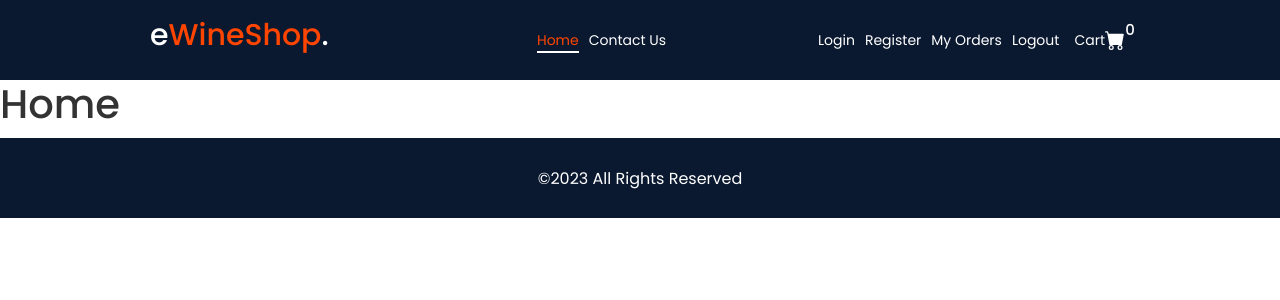
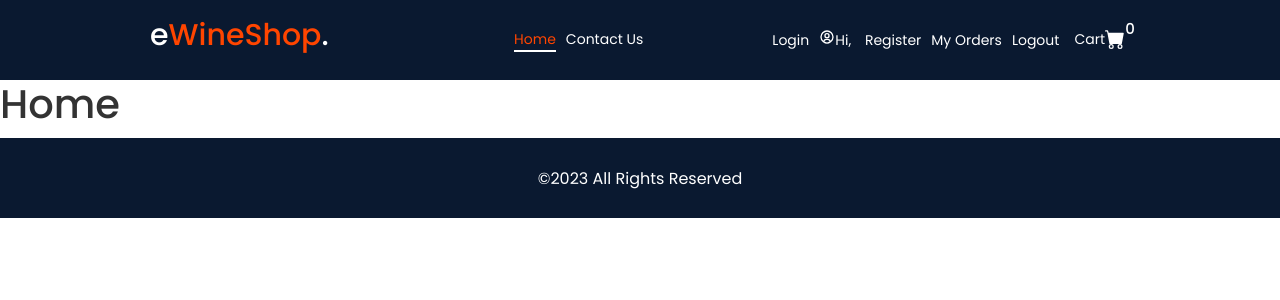
Before and after one commit to gaurav1043/Ecommerce-website, a React (Create React App) app: page / in a window 1280 px wide. Shown: the top 300 px of the page. Built offline with nearby package versions, Linux system fonts and the light colour scheme; no server answers.

Commit message:
Monitor Signed in user

```diff
--- a/src/components/header/Header.js
+++ b/src/components/header/Header.js
@@ -1,13 +1,14 @@
-import React, { useState } from "react";
+import React, { useEffect, useState } from "react";
 import { Link, NavLink, useNavigate } from "react-router-dom";
 import styles from "./Header.module.scss";
 import { BsFillCartFill } from "react-icons/bs";
 import { AiOutlineMenu } from "react-icons/ai";
+import { BiUserCircle } from "react-icons/bi";
 import { MdOutlineCancel } from "react-icons/md";
 import { auth } from "../../firebase/config";
 import { signOut } from "firebase/auth";
 import { toast } from "react-toastify";
-
+import { onAuthStateChanged } from "firebase/auth";
 const logo = (
   <div className={styles.logo}>
     <Link to="/">
@@ -29,6 +30,18 @@ const cart = (
 const activeLink = ({ isActive }) => (isActive ? `${styles.active}` : "");
 const Header = () => {
   const [showMenu, setShowMenu] = useState(false);
+  const [displayName, setDisplayName] = useState("");
+
+  //Monitor currently signed in user
+  useEffect(() => {
+    onAuthStateChanged(auth, (user) => {
+      if (user) {
+        setDisplayName(user.displayName);
+      } else {
+        setDisplayName("");
+      }
+    });
+  });
   const toggleMenu = () => {
     setShowMenu(!showMenu);
   };
@@ -81,6 +94,10 @@ const Header = () => {
               <NavLink className={activeLink} to="/login">
                 Login
               </NavLink>
+              <a href="#">
+                <BiUserCircle size={16} />
+                Hi, {displayName}
+              </a>
               <NavLink className={activeLink} to="/register">
                 Register
               </NavLink>
--- a/src/pages/auth/Reset.js
+++ b/src/pages/auth/Reset.js
@@ -1,11 +1,33 @@
-import React from "react";
+import React, { useState } from "react";
 import resetImg from "../../assets/forgot.png";
 import Card from "../../components/card/Card";
 import { Link } from "react-router-dom";
 import styles from "./auth.module.scss";
+import { sendPasswordResetEmail } from "firebase/auth";
+import { auth } from "../../firebase/config";
+import { toast } from "react-toastify";
+import Loader from "../../components/loader/Loader";
 
 const Reset = () => {
+  const [email, setEmail] = useState("");
+  const [isLoading, setIsLoading] = useState(false);
+
+  const resetPassword = (e) => {
+    e.preventDefault();
+    setIsLoading(true);
+    sendPasswordResetEmail(auth, email)
+      .then(() => {
+        setIsLoading(false);
+        toast.success("Check your email for reset link");
+      })
+      .catch((error) => {
+        setIsLoading(false);
+        toast.error(error.message);
+      });
+  };
   return (
+    <>
+      {isLoading && <Loader />}
       <section className={`container ${styles.auth}`}>
         <div className={styles.img}>
           <img src={resetImg} alt="Reset Password" width="400" />
@@ -14,9 +36,15 @@ const Reset = () => {
           <div className={styles.form}>
             <h2>Reset Password</h2>
 
-          <form>
-            <input type="text" placeholder="Email" required />
-            <button className="--btn --btn-primary --btn-block">
+            <form onSubmit={resetPassword}>
+              <input
+                type="text"
+                placeholder="Email"
+                required
+                value={email}
+                onChange={(e) => setEmail(e.target.value)}
+              />
+              <button type="submit" className="--btn --btn-primary --btn-block">
                 Reset Password
               </button>
               <div classname={styles.links}>
@@ -31,6 +59,7 @@ const Reset = () => {
           </div>
         </Card>
       </section>
+    </>
   );
 };
 
```
Lines whose indentation alone changed are shown as unchanged.
